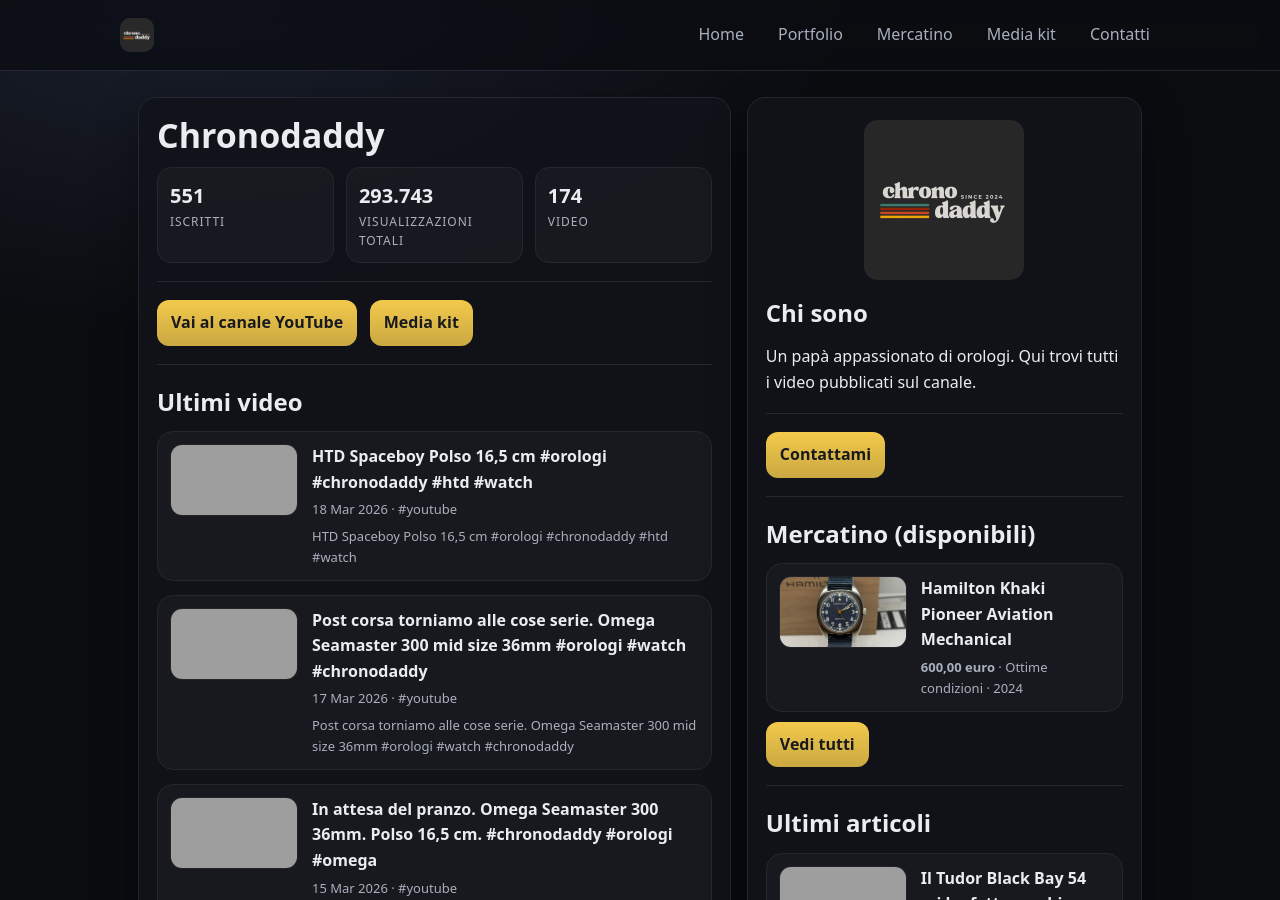
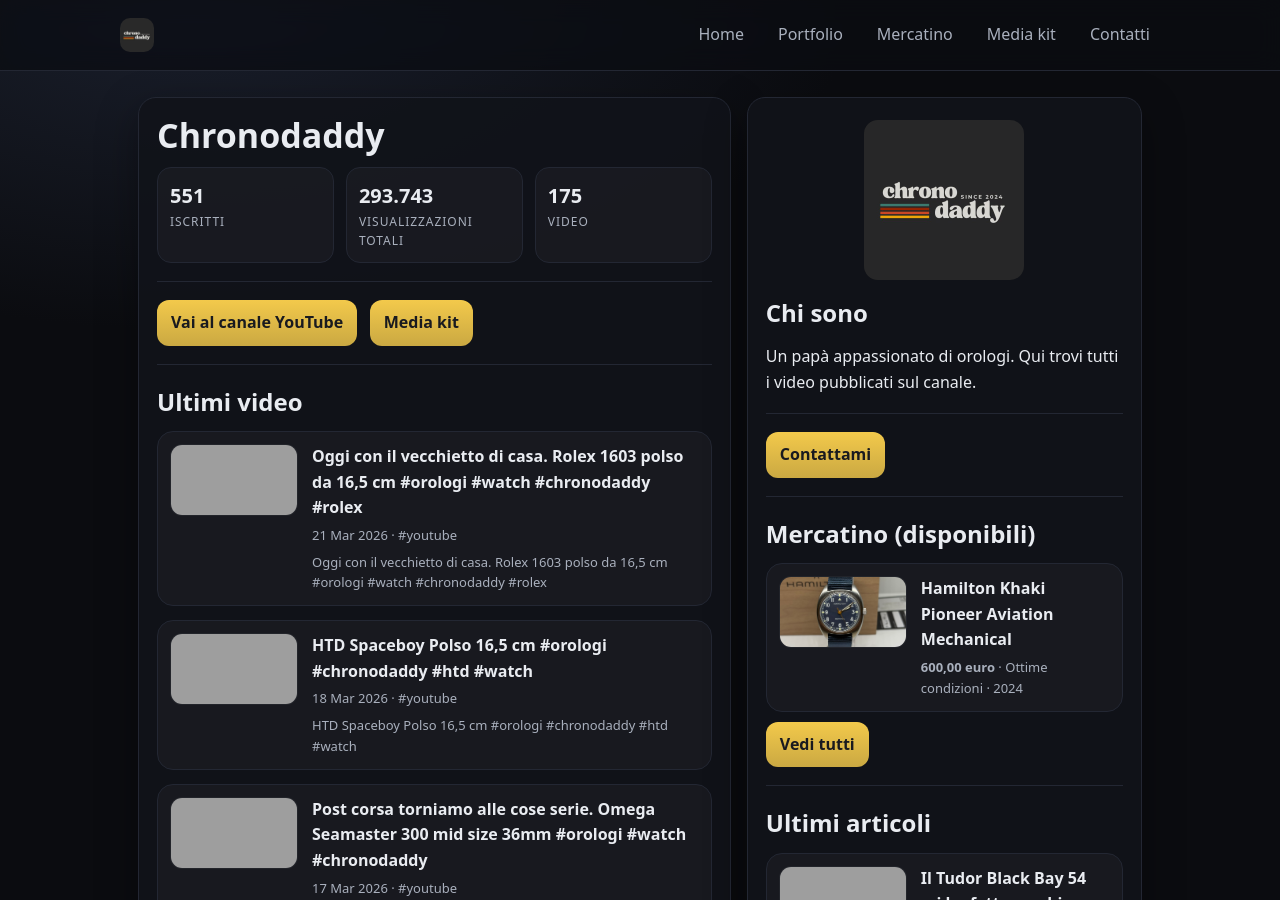
Before and after one commit to claudiostoduto/chronodaddy, a Jekyll site: the page built from index.md, in a window 1280 px wide and 900 px high, cut to the strip 0-900 px from the top of the window. Built offline with Jekyll 4.4.1, drawn with Linux system fonts in a browser that asks for light colours; some of the changed text lies outside the part shown; grey boxes are pictures that could not be loaded.

Commit message:
chore: add new YouTube posts

```diff
--- /dev/null
+++ b/_posts/2026-03-21-oggi-con-il-vecchietto-di-casa-rolex-1603-polso-da-165-cm-orologi-watch-chronoda.md
@@ -0,0 +1,14 @@
+---
+title: "Oggi con il vecchietto di casa. Rolex 1603 polso da 16,5 cm #orologi #watch #chronodaddy #rolex"
+date: 2026-03-21
+videoId: "ogSlr01x3jw"
+youtubeUrl: "https://www.youtube.com/shorts/ogSlr01x3jw"
+thumbnail: "https://i4.ytimg.com/vi/ogSlr01x3jw/hqdefault.jpg"
+tags: [youtube]
+excerpt: "Oggi con il vecchietto di casa. Rolex 1603 polso da 16,5 cm #orologi #watch #chronodaddy #rolex"
+---
+
+<!--
+Questo post è stato generato automaticamente.
+Puoi aggiungere tag più specifici (brand/modello/format) e una descrizione/contesto per renderlo un vero case study.
+-->
--- a/assets/channel-stats.json
+++ b/assets/channel-stats.json
@@ -1,6 +1,6 @@
 {
   "subscribers": 551,
   "views": 293743,
-  "videos": 174,
-  "updatedAt": "2026-03-21T08:49:27.550Z"
+  "videos": 175,
+  "updatedAt": "2026-03-21T09:45:23.228Z"
 }
```
